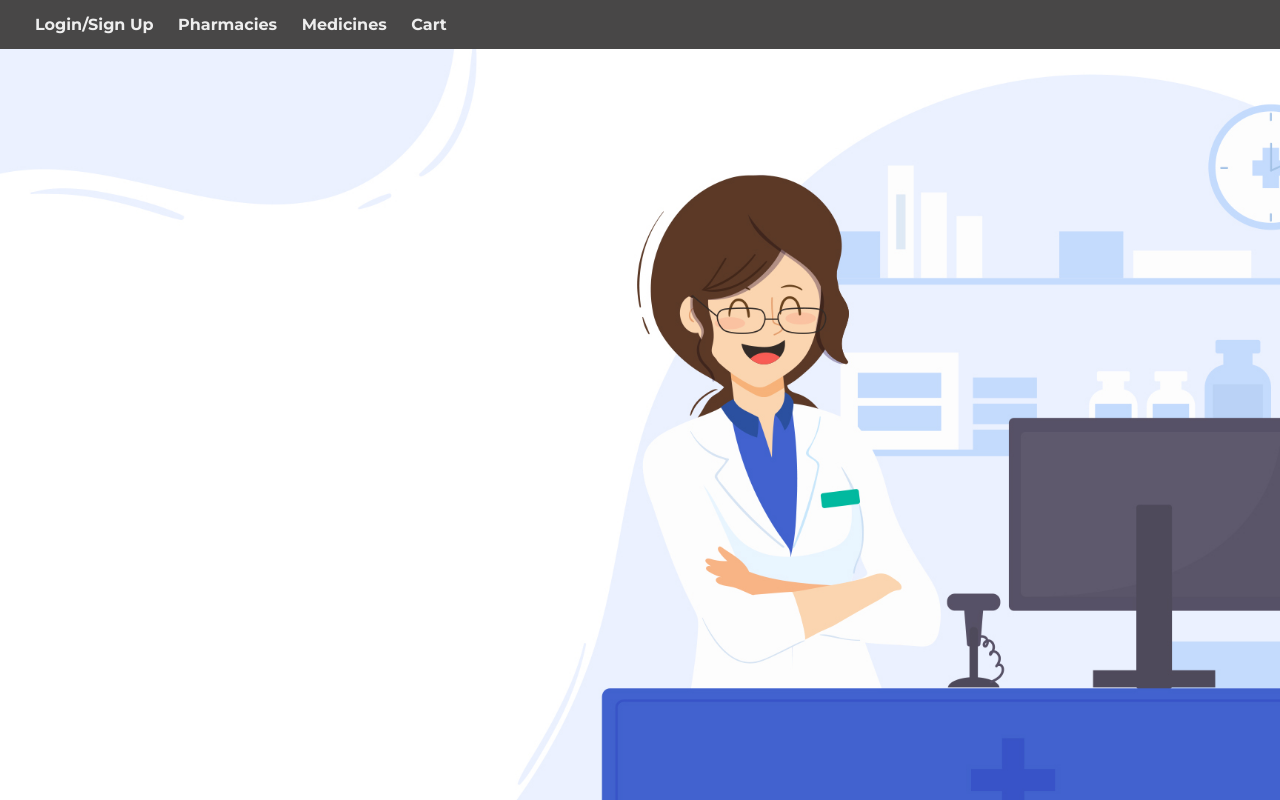
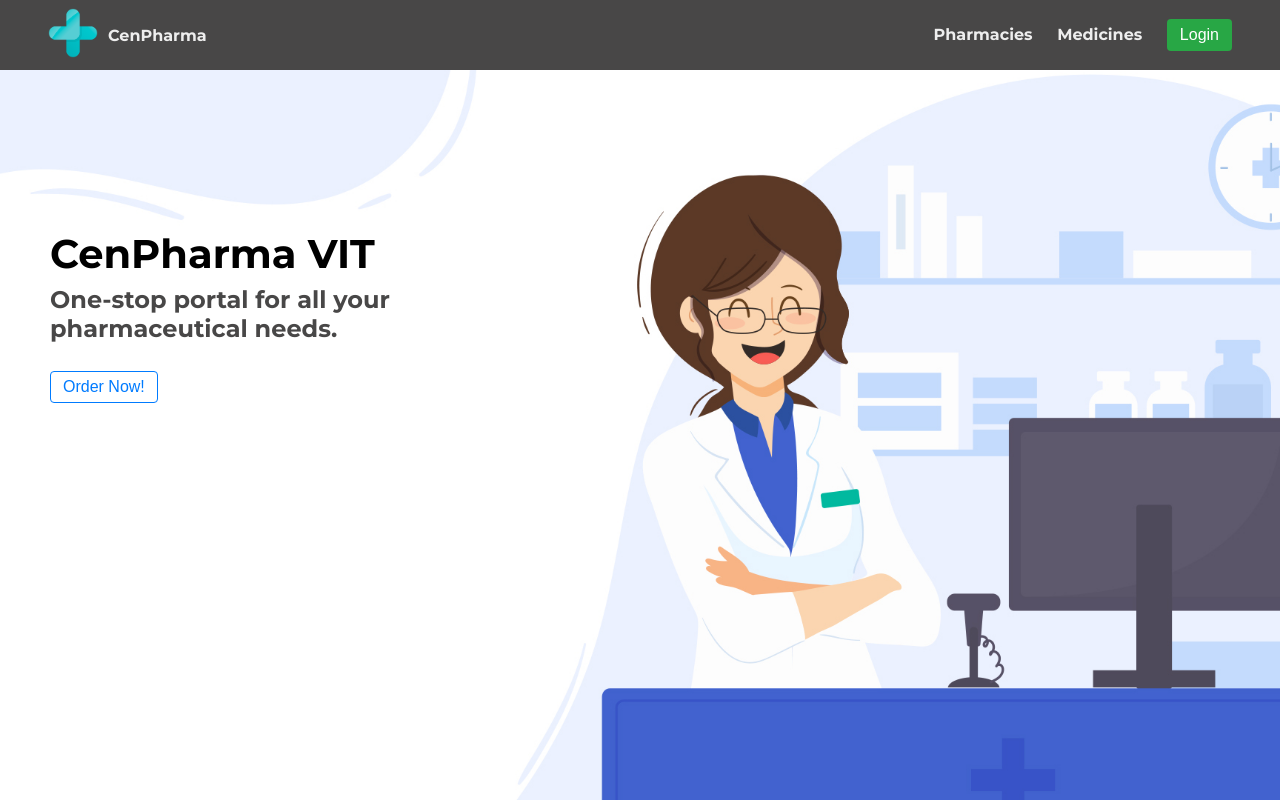
Before and after one commit to guranshdua/CenPharma, a PHP site: page / in a window 1280 px wide. Run offline with PHP 8.4, Linux system fonts and the light colour scheme.

Commit message:
Home Page Section 1 Complete

```diff
--- a/css/style.css
+++ b/css/style.css
@@ -1,30 +1,113 @@
-
-
 body
 {
     margin: 0px;
     font-family: 'Montserrat', sans-serif;
 }
 
-#home1
+.container
 {
-  height: 100vh;
-  background-image: url("../Images/Home/Landing_Vector.jpg");
-  background-repeat: no-repeat;
-  background-size: cover;
+  padding-right:15px;
+  padding-left:15px;
+  margin-right:auto;
+  margin-left:auto;
 }
+
+/*Generic Styling*/
+.mybtn
+{
+  display:inline-block;
+  font-weight:400;
+  text-align:center;
+  padding:.375rem .75rem;
+  border-radius: .25rem;
+  font-size: 1rem;
+  border: 1px solid transparent;
+}
+
+.btn-blue
+{
+  color: #007bff;
+  border-color: #007bff;
+  background-color: transparent;
+}
+
+.btn-green
+{
+  color: #fff;
+  background-color: #28a745;
+}
+
+.btn-blue:hover
+{
+  background-color: #007bff;
+  color:#fff;
+}
+
+.h1, .h2, .h3, .h4, .h5, .h6, h1, h2, h3, h4, h5, h6
+{
+  margin-top:0rem;
+  margin-bottom: 0.5rem;
+  line-height: 1.2;
+}
+
+h1
+{
+  font-size: 2.5rem;
+}
+
+h2
+{
+  font-size: 2rem;
+}
+
+h3
+{
+  font-size: 1.75rem;
+}
+
+h4
+{
+  font-size: 1.5rem;
+}
+h5
+{
+  font-size: 1.25rem;
+}
+
+h6
+{
+  font-size: 1rem;
+}
+
+section
+{
+  display:block;
+}
+
 .navbar
 {
+  display: flex;
   margin-left: auto;
   background-color: #484747;
   padding: 15px;
   font-weight: 700;
+  align-items: center;
+  padding: .5rem 3rem;
 }
 .navbar ul
 {
     list-style-type: none;
     margin: 0px;
     padding: 0px;
+
+}
+
+.navContent
+{
+  align-items: center;
+  display: inline-block;
+  display: flex;
+  margin-left:auto;
 }
 
 .navbar li {
@@ -37,3 +120,24 @@ body
   text-decoration: none;
   color: #eee;
 }
+
+/*Custom CSS*/
+#home1
+{
+  height: 100vh;
+  background-image: url("../Images/Home/Landing_Vector.jpg");
+  background-repeat: no-repeat;
+  background-size: cover;
+
+}
+#home2
+{
+  height: 100vh;
+
+}
+
+.mnav
+{
+  position: absolute;
+  width:100%;
+}
--- a/index.html
+++ b/index.html
@@ -7,14 +7,34 @@
   </head>
   <body>
       <section id="home1">
-        <div class="navbar">
-          <ul>
-            <li><a href="enter.html">Login/Sign Up</a></li>
-            <li><a href="pharmacy.html">Pharmacies</a></li>
-            <li><a href="medicine.html">Medicines</a></li>
-            <li><a href="cart.html">Cart</a></li>
-          </ul>
+        <div class="mnav">
+          <nav class="navbar">
+              <a href="./index.html"><img style="height:50px; width:auto;" src="./Images/CenPharma_Logo.png" alt="CenPharma"/></a>
+              <a href="./index.html" style="margin-left:10px;">
+                CenPharma
+              </a>
+            <div class="navContent">
+              <ul style="margin-right:auto;">
+                <li><a href="pharmacy.html">Pharmacies</a></li>
+                <li><a href="medicine.html">Medicines</a></li>
+                <li><button class="mybtn btn-green">Login</button></li>
+              </ul>
+            </div>
+
+          </nav>
         </div>
+
+        <div class='container' style="padding-top:18%; padding-left:50px;">
+          <div style="width:30%;">
+            <h1>CenPharma VIT</h1>
+            <h4 style="color:#484747;">One-stop portal for all your pharmaceutical needs.</h4>
+            <br />
+            <button class="mybtn btn-blue">Order Now!</button>
+          </div>
+        </div>
+      </section>
+      <section class="home2">
+
       </section>
   </body>
 </html>
```
Also changed, not shown: Images/CenPharma_Logo.png (added).
